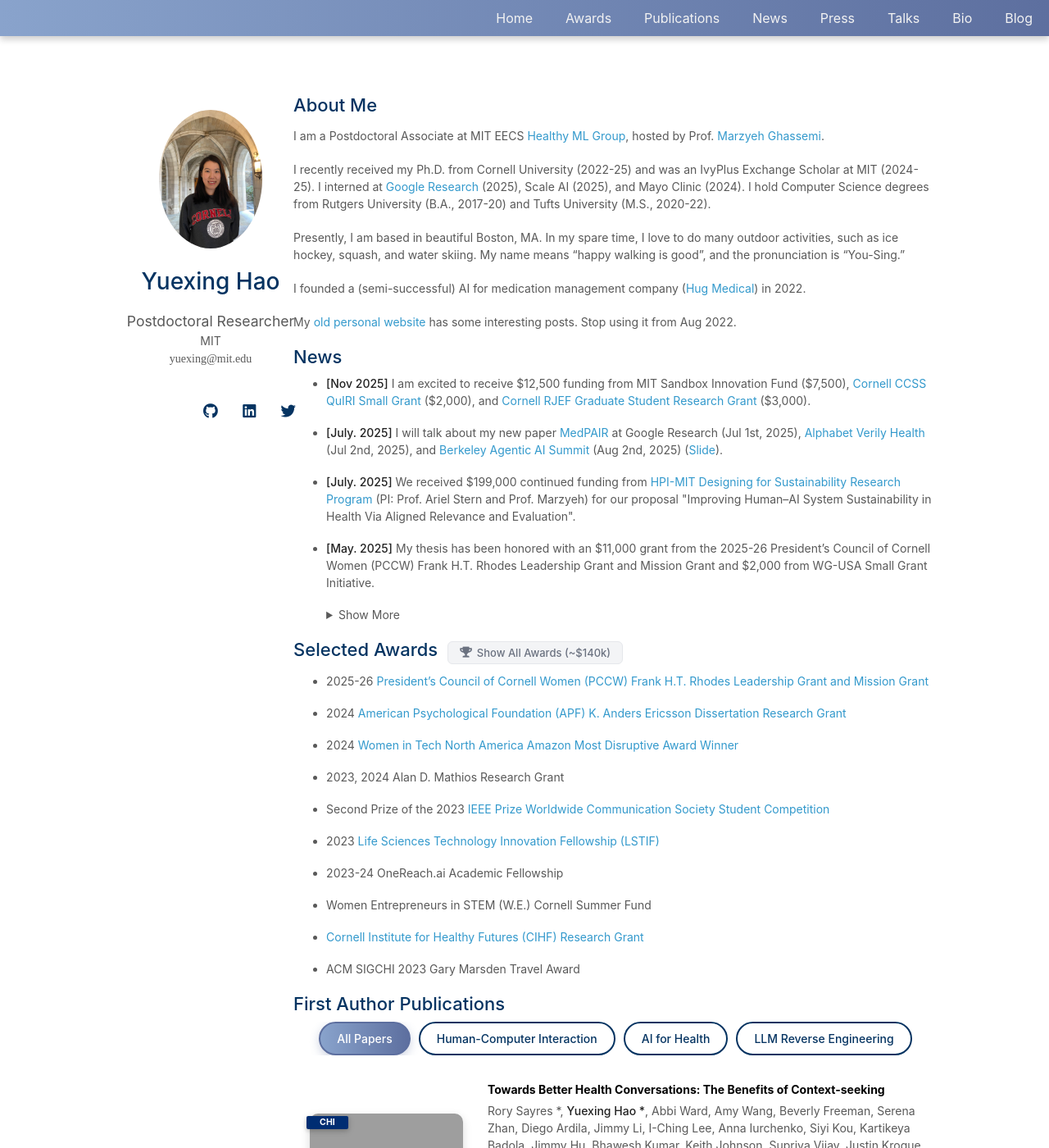
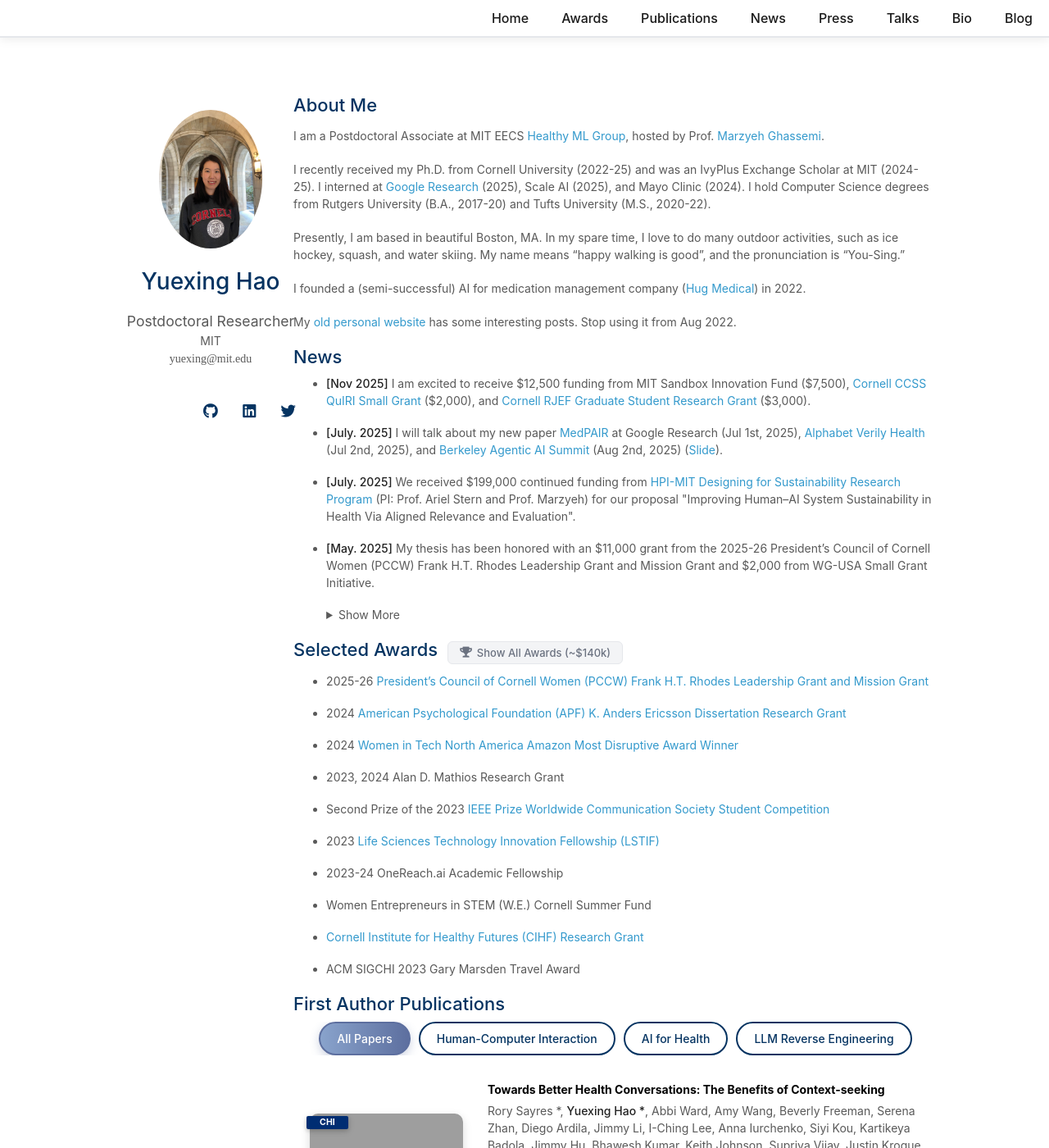
Before and after one commit to YuexingHao/Yuexing-Hao, a Jekyll site: the page built from index.md, in a window 1280 px wide and 1400 px high. Shown: the whole window at 82% size. Built offline with Jekyll 4.4.1, drawn with Linux system fonts in a browser that asks for light colours; nearby versions of some CDN libraries; a style sheet for code colours, icons or effects is not loaded; our own code applies the rules of GitHub Pages for plain Markdown files; grey boxes are pictures that could not be loaded.

Commit message:
Redesign navigation bar with black text and white background
- Changed to clean white background with subtle border and shadow
- Black text for better contrast and readability
- Added font-weight: 500 for more distinction
- Light grey hover effect (#f5f5f5)
- Added backdrop blur for modern glass effect
- Updated mobile menu icon to black
- Added dark mode support with inverted colors

```diff
--- a/assets/css/nav.css
+++ b/assets/css/nav.css
@@ -1,7 +1,8 @@
-/* Add a background gradient to the top navigation */
+/* Add a background to the top navigation */
 .topnav {
-    background: linear-gradient(90deg, #89a3cc, #5d6f9f);
-    box-shadow: 0 4px 8px rgba(0, 0, 0, 0.2);
+    background: #ffffff;
+    border-bottom: 2px solid #e5e7eb;
+    box-shadow: 0 2px 12px rgba(0, 0, 0, 0.08);
     overflow: hidden;
     position: fixed;
     top: 0;
@@ -9,16 +10,19 @@
     z-index: 999;
     width: 100%;
     padding: 0;
+    backdrop-filter: blur(10px);
+    -webkit-backdrop-filter: blur(10px);
 }
 
 /* Style the links inside the navigation bar */
 .topnav a.normal {
     float: right;
-    color: #f2f2f2;
+    color: #1a1a1a;
     text-align: center;
     padding: 10px 20px;
     text-decoration: none;
     font-size: 16px;
+    font-weight: 500;
     border-radius: 4px;
     position: relative;
     transition: all 0.3s ease;
@@ -32,14 +36,14 @@
     transform: translateX(-50%);
     width: 0;
     height: 2px;
-    background: #fff;
+    background: #1a1a1a;
     transition: width 0.3s ease;
 }
 
 /* Change the color of links on hover */
 .topnav a.normal:hover {
-    background-color: rgba(255, 255, 255, 0.2);
-    color: #ffffff;
+    background-color: #f5f5f5;
+    color: #000000;
     transform: translateY(-2px);
 }
 
@@ -71,7 +75,7 @@
         position: absolute;
         right: 10px;
         top: 10px;
-        color: white;
+        color: #1a1a1a;
     }
     .topnav a.normal, .topnav a.right {
         display: none;
@@ -99,3 +103,29 @@
         margin-right: 5%;
     }
 }
+
+/* Dark mode support */
+@media (prefers-color-scheme: dark) {
+    .topnav {
+        background: #1a1a1a;
+        border-bottom: 2px solid #333333;
+        box-shadow: 0 2px 12px rgba(0, 0, 0, 0.3);
+    }
+
+    .topnav a.normal {
+        color: #e5e5e5;
+    }
+
+    .topnav a.normal::after {
+        background: #e5e5e5;
+    }
+
+    .topnav a.normal:hover {
+        background-color: #2a2a2a;
+        color: #ffffff;
+    }
+
+    .topnav a.icon {
+        color: #e5e5e5;
+    }
+}
```
